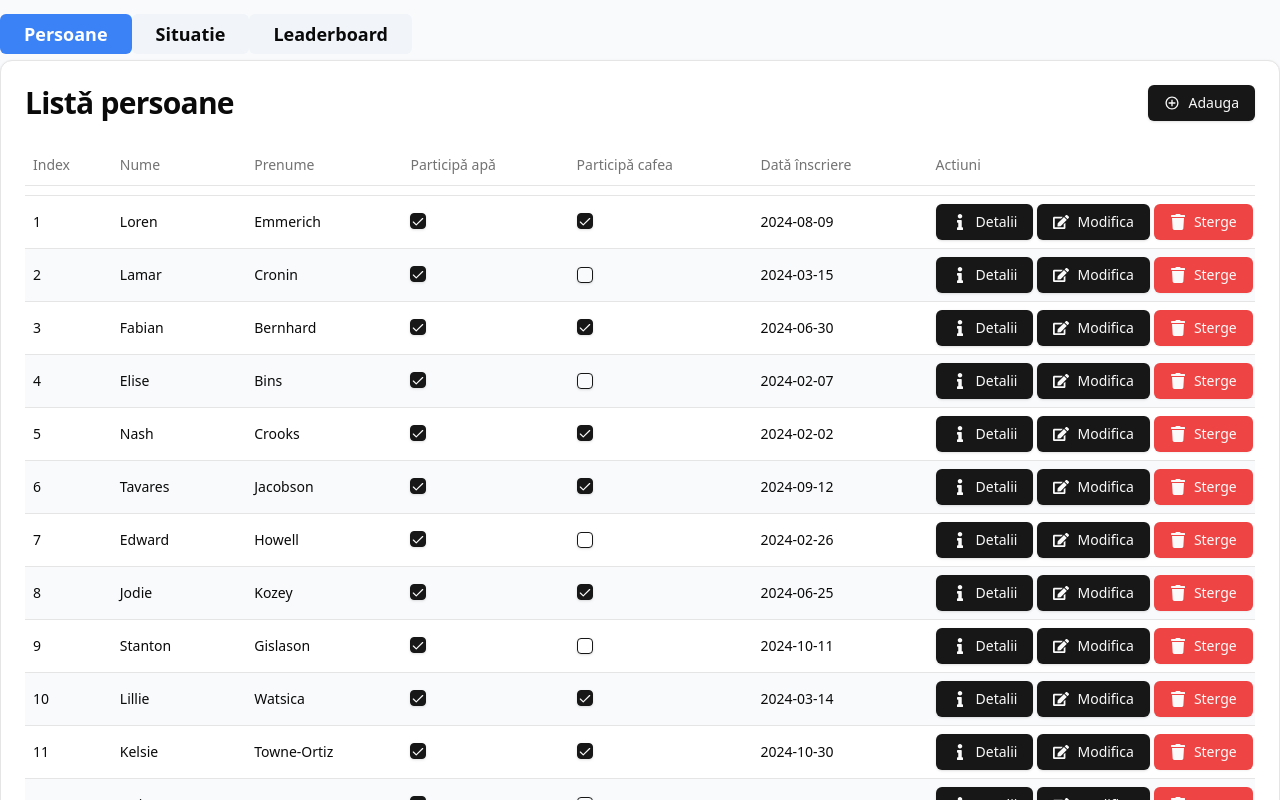
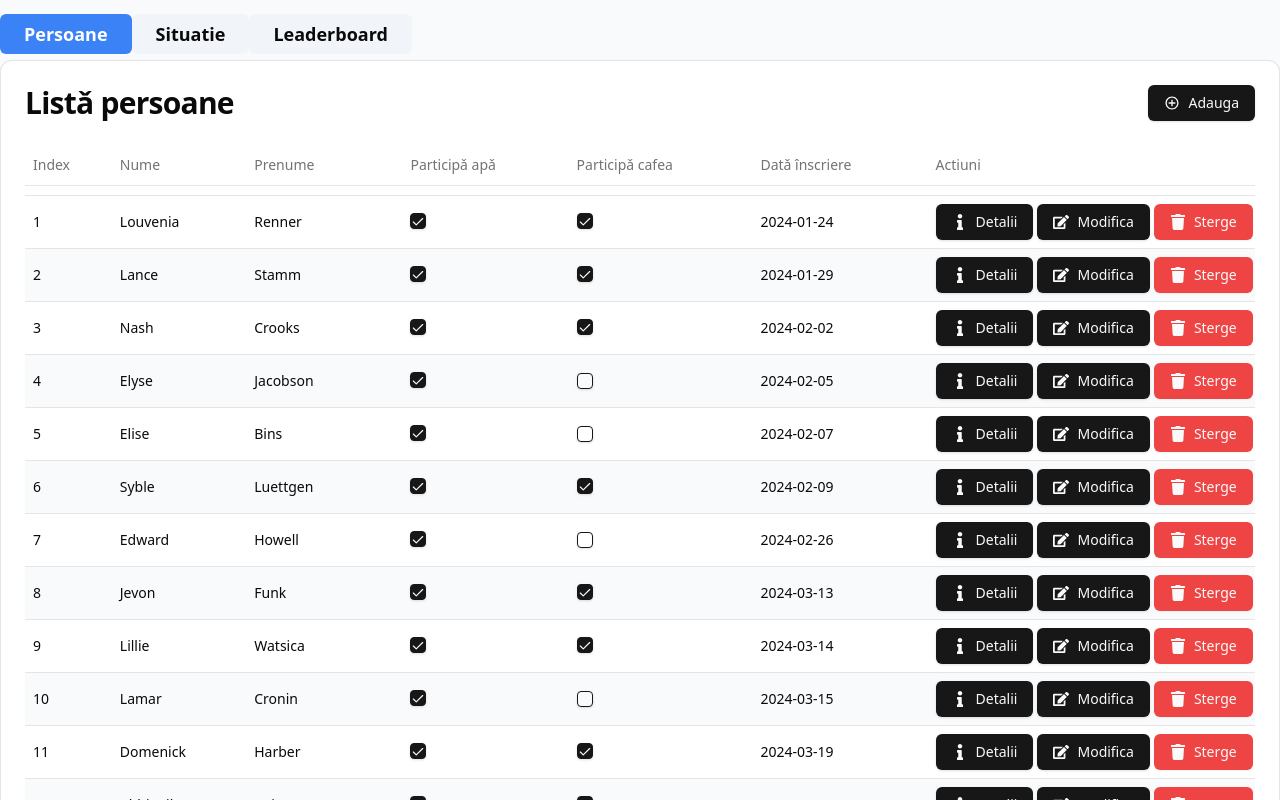
Before and after one commit to DCPD-Team/apa-cafea, a React (Vite) app: page /persoana in a window 1280 px wide. Shown: the top 800 px of the page. Built offline with nearby package versions, Linux system fonts and the light colour scheme.

Commit message:
sort tabele persoane

```diff
--- a/src/fake-api/fakePaymentApi.ts
+++ b/src/fake-api/fakePaymentApi.ts
@@ -18,6 +18,10 @@ export type Person = {
   participaApa: boolean;
   participaCafea: boolean;
 };
+
+export const compareByName = (a: Person, b: Person): number => a.nume.toLowerCase().localeCompare(b.nume.toLowerCase());
+export const compareByDataInscriere = (a: Person, b: Person): number =>
+  new Date(a.dataInscriere).getTime() - new Date(b.dataInscriere).getTime();
 
 const generateNewPerson = (): Person => {
   return {
--- a/src/pages/persoane/hooks/useGetListaPersoanaQuery.tsx
+++ b/src/pages/persoane/hooks/useGetListaPersoanaQuery.tsx
@@ -1,12 +1,13 @@
 import { useQuery } from '@tanstack/react-query';
-import { FakePersonApi } from '@/fake-api/fakePaymentApi.ts';
+import { FakePersonApi, Person } from '@/fake-api/fakePaymentApi.ts';
 
-export const useGetListaPersoanaQuery = () => {
+export const useGetListaPersoanaQuery = ({ compareFn }: { compareFn?: (a: Person, b: Person) => number }) => {
   return useQuery({
     queryKey: ['persoane'],
     // placeholderData:[],
     queryFn: () => {
       return FakePersonApi.getAll();
     },
+    select: (data) => (compareFn ? data.sort(compareFn) : data),
   });
 };
--- a/src/pages/persoane/lista/components/TabelPersoane.tsx
+++ b/src/pages/persoane/lista/components/TabelPersoane.tsx
@@ -5,9 +5,10 @@ import { Checkbox } from '@/components/ui/checkbox.tsx';
 import { ActiuniPersoana } from '@/pages/persoane/lista/components/ActiuniPersoana.tsx';
 import { useGetListaPersoanaQuery } from '@/pages/persoane/hooks/useGetListaPersoanaQuery.tsx';
 import { SkeletonTable } from '@/components/ui/SkeletonTable.tsx';
+import { compareByDataInscriere } from '@/fake-api/fakePaymentApi.ts';
 
 export const TabelPersoane: React.FC = () => {
-  const { isLoading, isFetching, data: persoane } = useGetListaPersoanaQuery();
+  const { isLoading, isFetching, data: persoane } = useGetListaPersoanaQuery({ compareFn: compareByDataInscriere });
 
   if (isLoading || !persoane) {
     return (
--- a/src/pages/situatie/hooks/useCalculeazaSituatie.tsx
+++ b/src/pages/situatie/hooks/useCalculeazaSituatie.tsx
@@ -2,12 +2,12 @@ import { Luna, LunileAnului, SituatiePersoana } from '@/pages/situatie/component
 import { useMemo } from 'react';
 import { useGetListaPersoanaQuery } from '@/pages/persoane/hooks/useGetListaPersoanaQuery.tsx';
 import { useQuery } from '@tanstack/react-query';
-import { ApaSauCafea, FakePaymentApi } from '@/fake-api/fakePaymentApi.ts';
+import { ApaSauCafea, compareByName, FakePaymentApi } from '@/fake-api/fakePaymentApi.ts';
 
 export const PE_LUNA = 40;
 
 export const useCalculeazaSituatie = ({ an, pentru }: { an: number; pentru: ApaSauCafea }): SituatiePersoana[] => {
-  const { data: persoane } = useGetListaPersoanaQuery();
+  const { data: persoane } = useGetListaPersoanaQuery({ compareFn: compareByName });
 
   const { data: platiApi } = useQuery({
     queryKey: ['plati'],
```
